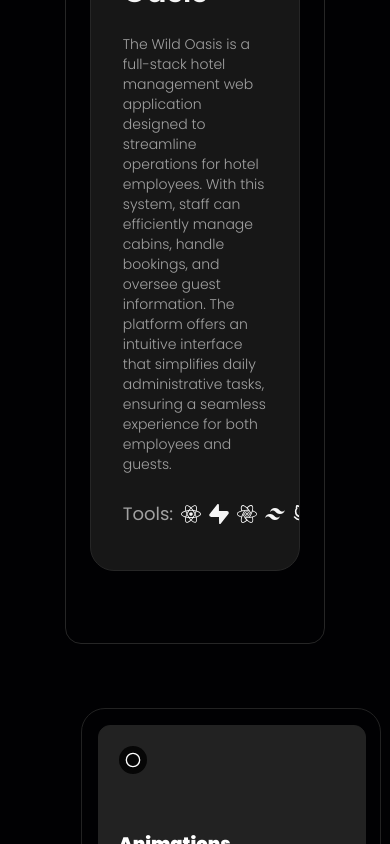
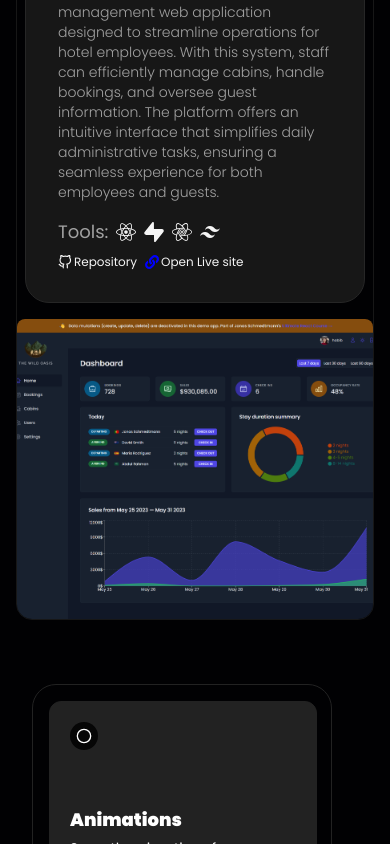
Before and after one commit to Hamid-Iqball/HamidIqbal-portfolio, a Next.js app: page / in a window 390 px wide. Shown: the part 3237-4081 px from the top of the page. Built offline with nearby package versions, Linux system fonts and the light colour scheme; a web font is replaced by a local one.

Commit message:
updated code for the projects

```diff
--- a/src/app/page.tsx
+++ b/src/app/page.tsx
@@ -19,7 +19,7 @@ function Home() {
       <section className=" mx-1 sm:w-3/4 max-w-full sm:mx-auto text-white mb-12">
         <Skills/>
       </section>
-      <section className="text-white w-3/4 max-w-full mx-auto min-h-screen mb-12">
+      <section className="text-white w-full sm:w-11/12 md:w-3/4 max-w-full mx-auto min-h-screen mb-12">
         <Projects/>
       </section>
 
--- a/src/components/Projects.tsx
+++ b/src/components/Projects.tsx
@@ -7,7 +7,8 @@ import Carousel from "./Carousel"
 import SpotlightCard from "./SpotLightCard"
 import Link from "next/link"
 import { FiGithub } from "react-icons/fi"
-import { LuLink } from "react-icons/lu"
+import Image from "next/image"
+// import { LuLink } from "react-icons/lu"
 
 function Projects() {
   return (
@@ -29,14 +30,14 @@ function Projects() {
         {/* First Project container */}
 
 
-        <div className="grid grid-cols-12 gap-4 rounded-2xl overflow-hidden h-full border border-neutral-800">
-  <div className="col-span-12 md:col-span-8 p-6 text-neutral-100 h-full">
+        <div className="grid grid-cols-12 gap-2 rounded-2xl overflow-hidden h-full border border-neutral-900">
+  <div className="col-span-12 lg:col-span-8 p-2 text-neutral-100 h-full">
     <SpotlightCard className="h-full custom-spotlight-card" spotlightColor="rgba(0, 229, 255, 0.2)">
     <h1 className="text-3xl font-semibold mb-6">The Wild Oasis</h1>
             <p className="text-sm font-light text-neutral-400 mb-4">
             The Wild Oasis is a full-stack hotel management web application designed to streamline operations for hotel employees. With this system, staff can efficiently manage cabins, handle bookings, and oversee guest information. The platform offers an intuitive interface that simplifies daily administrative tasks, ensuring a seamless experience for both employees and guests.
             </p>
-            <div className="flex items-center gap-2 justify-between">
+            <div className="flex items-start gap-2 flex-col lg:flex-row justify-center lg:justify-between">
               <div className="flex gap-2 items-center">
               <h1 className="text-neutral-400 text-lg">Tools:</h1>
                 <FaReact size={20}/>
@@ -44,17 +45,28 @@ function Projects() {
                 <SiReactquery size={20}/>
                 <RiTailwindCssFill size={20}/>
               </div>
-              <div className="flex items-center justify-between gap-2">
-                <Link href="/" className="flex items-center justify-between gap-[2px] text-xs"> <FiGithub size={18}/> Repository</Link>
-                <Link href='/' className="flex items-center justify-between gap-[2px] text-xs" ><LuLink size={16} color="green"/>Open Live site</Link>
+              <div className="flex  items-center  gap-2 ">
+                <Link href="/" className="flex items-center justify-between gap-[2px] text-xs hover:underline decoration-1 underline-offset-4 decoration-neutral-400 cursor-alias"> <FiGithub size={14}/> Repository</Link>
+                <Link href='/' className="flex items-center justify-between gap-[2px] text-xs   hover:underline decoration-1 underline-offset-4 cursor-alias " > <FaLink size={14} color="blue"/>Open Live site</Link>
               </div>
             </div>
     </SpotlightCard>
   </div>
-  <div className="col-span-12 md:col-span-4 p-4 h-full">
+  <div className="relative w-full col-span-12 lg:col-span-4 h-full min-h-[300px]">
+  <Image
+    src="/projects/TheWildOasisWA/dashboard.png"
+    alt="The Wild Oasis Dashboard"
+    fill
+    className="rounded-lg object-cover"
+  />
+</div>
 
-  </div>
-</div>
+
+
+        </div>
+
+
+
         {/* Second Project container */}
         <div className="grid grid-cols-12 gap-4">
           <div className="col-span-12 md:col-span-4 p-4">
```
Also changed, not shown: public/projects/TheWildOasisWA/dashboard.png (added).
